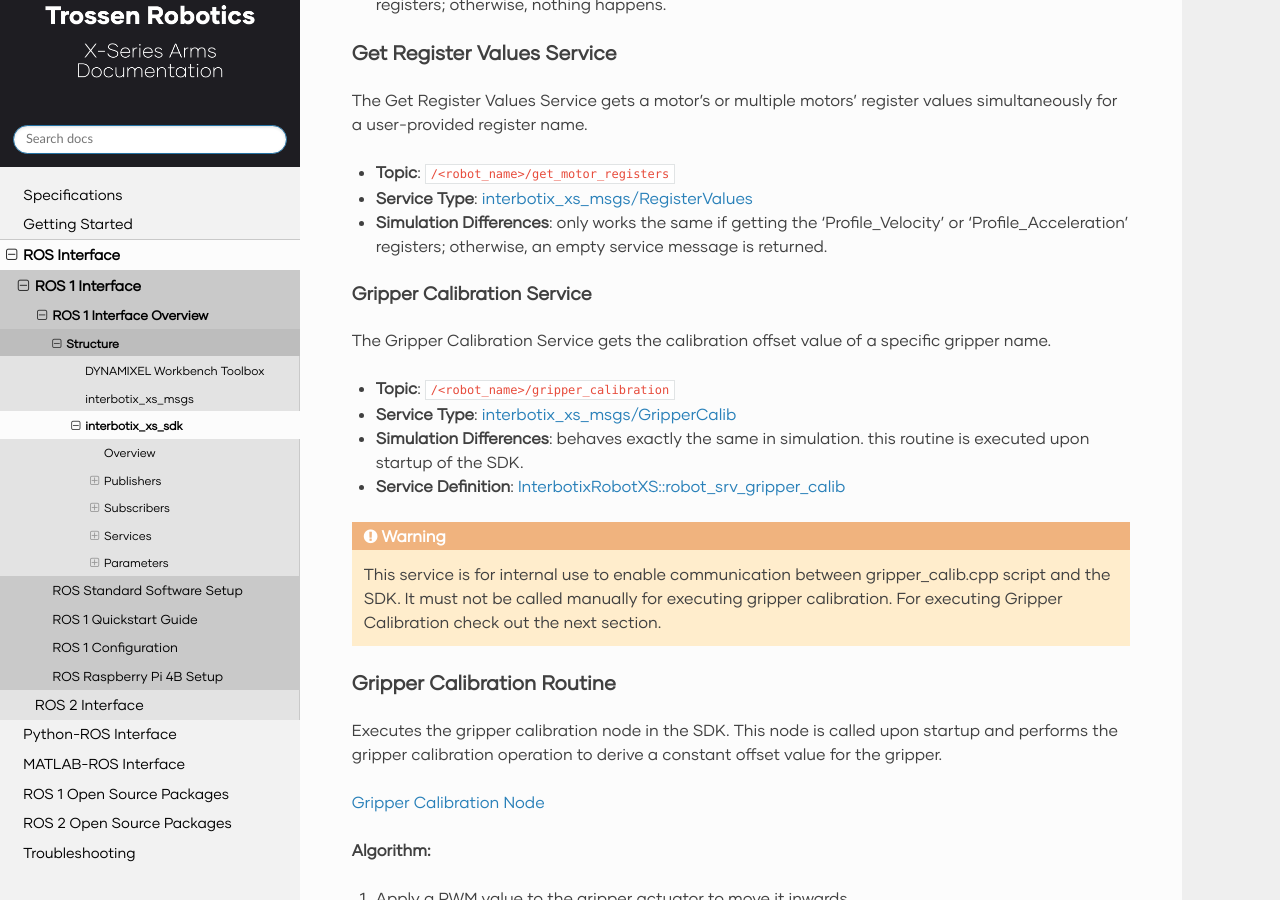
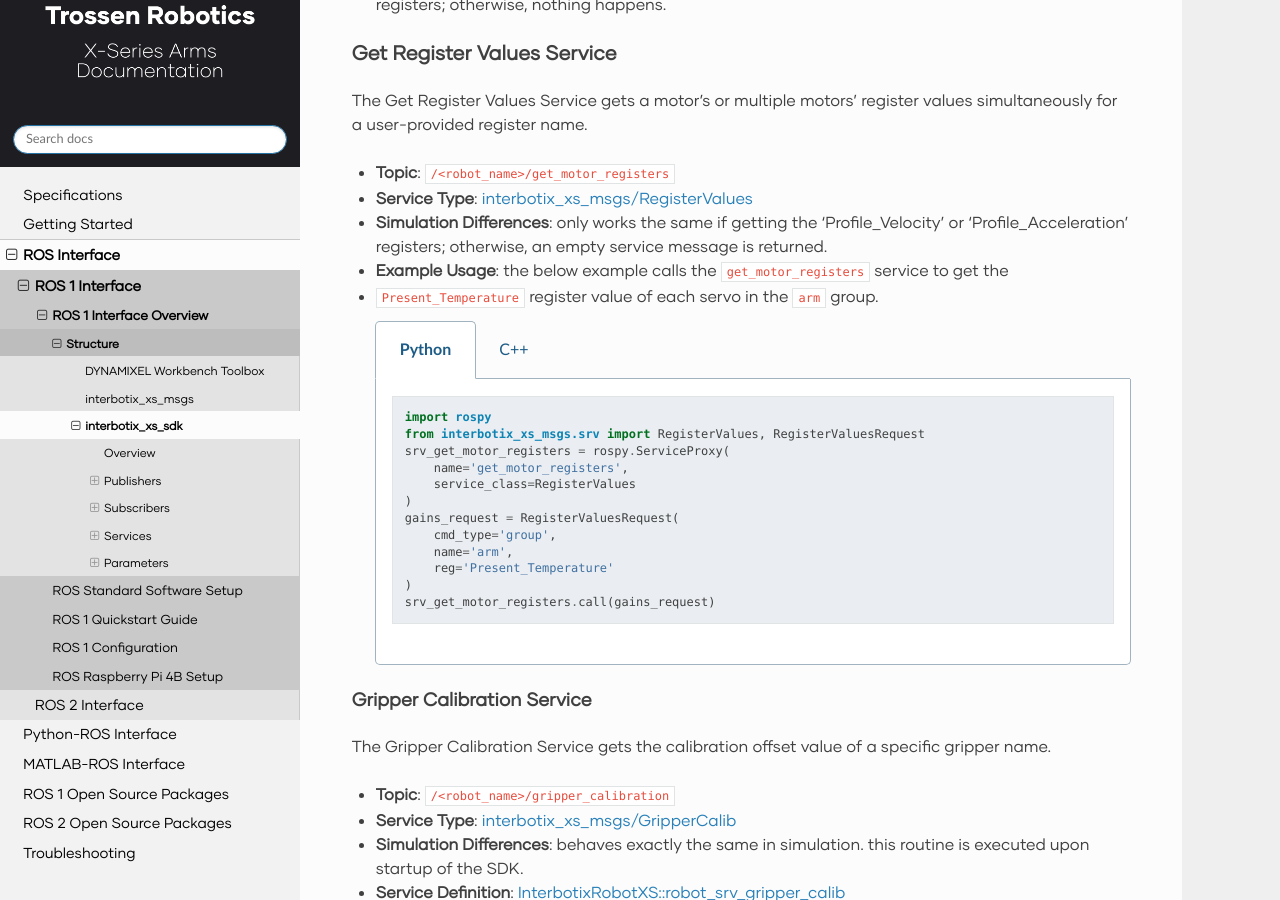
Before and after one commit to TrossenRobotics/interbotix_xsarms_docs, a Sphinx documentation site: the page built from docs/ros_interface/ros1/overview/xs_sdk.rst, in a window 1280 px wide and 900 px high, scrolled down 4025 px. Built offline with Sphinx 7.4.7 and the Read the Docs theme 2.0.0, drawn with Linux system fonts in a browser that asks for light colours; some web fonts are replaced.

Commit message:
Add ROS 1 get reg val docs

```diff
--- a/docs/ros_interface/ros1/overview/xs_sdk.rst
+++ b/docs/ros_interface/ros1/overview/xs_sdk.rst
@@ -199,7 +199,6 @@ Set Motor Gains Service
                 motor_gains.request.ki_vel = 1920;
                 srv_motor_gains.call(motor_gains);
 
-
 Set Register Values Service
 ---------------------------
 
@@ -221,6 +220,39 @@ for a user-provided register name.
 *   **Service Type**: :ref:`interbotix_xs_msgs/RegisterValues <interbotix_xs_msgs_RegisterValues_ros1>`
 *   **Simulation Differences**: only works the same if getting the 'Profile_Velocity' or
     'Profile_Acceleration' registers; otherwise, an empty service message is returned.
+*   **Example Usage**: the below example calls the ``get_motor_registers`` service to get the
+*   ``Present_Temperature`` register value of each servo in the ``arm`` group.
+
+    .. tabs::
+
+        .. group-tab:: Python
+
+            .. code-block:: python
+
+                import rospy
+                from interbotix_xs_msgs.srv import RegisterValues, RegisterValuesRequest
+                srv_get_motor_registers = rospy.ServiceProxy(
+                    name='get_motor_registers',
+                    service_class=RegisterValues
+                )
+                gains_request = RegisterValuesRequest(
+                    cmd_type='group',
+                    name='arm',
+                    reg='Present_Temperature'
+                )
+                srv_get_motor_registers.call(gains_request)
+
+        .. group-tab:: C++
+
+            .. code-block:: c++
+
+                ros::ServiceClient srv_get_motor_registers = nh.serviceClient<interbotix_xs_msgs::RegisterValues>("get_motor_registers");
+                srv_get_motor_registers.waitForExistence();
+                interbotix_xs_msgs::RegisterValues register_values;
+                register_values.request.cmd_type = "group";
+                register_values.request.name = "arm";
+                register_values.request.reg = "Present_Temperature";
+                srv_get_motor_registers.call(register_values);
 
 Gripper Calibration Service
 ^^^^^^^^^^^^^^^^^^^^^^^^^^^
```
